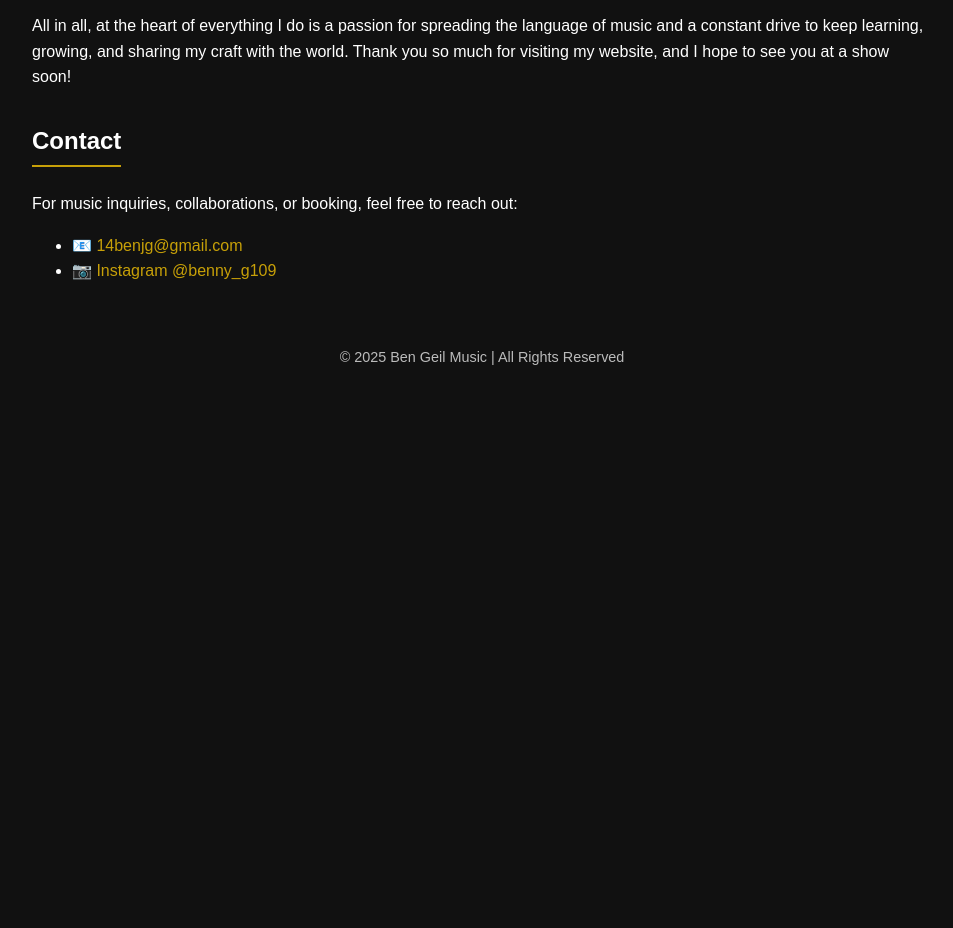
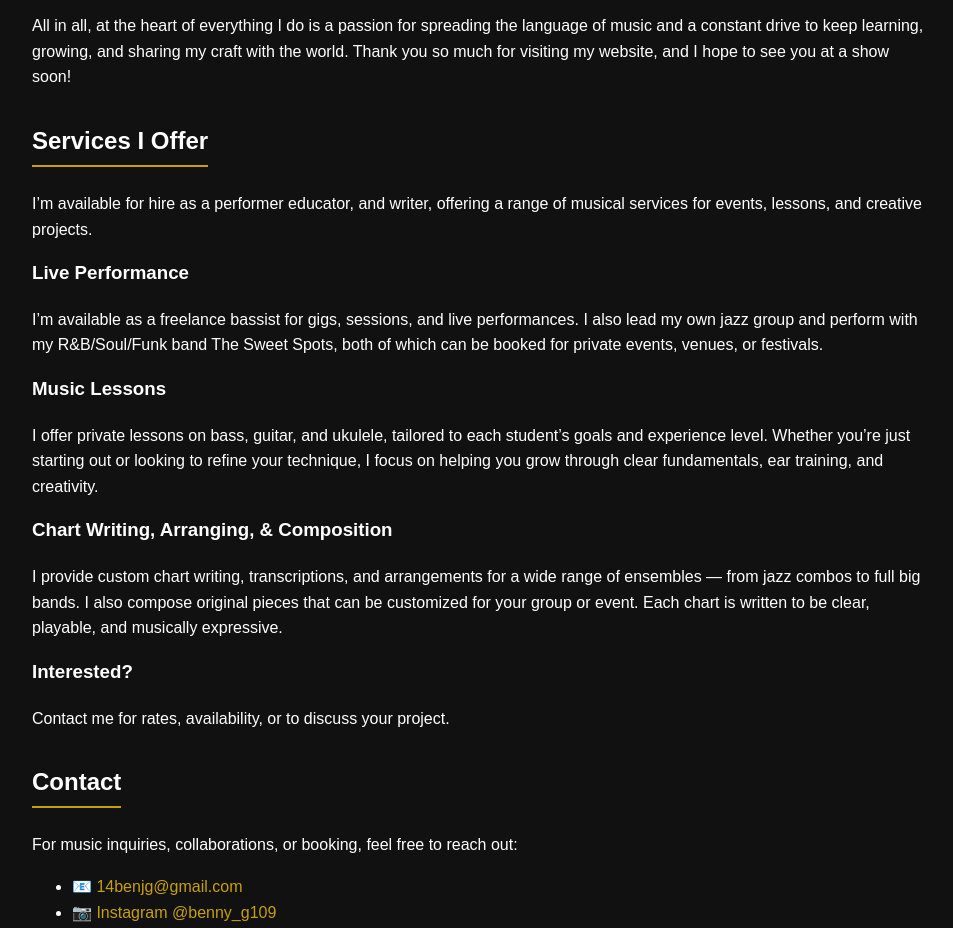
Before and after one commit to bengeil/bengeilmusic, a plain HTML site: page index.html in a window 1280 px wide. Shown: the part 1227-2155 px from the top of the page, without its empty margins (158-1111 px from the left). Before the commit the page ends 1627 px from the top, so only its background shows below. Drawn offline with Linux system fonts and the light colour scheme.

Commit message:
Update index.html

```diff
--- a/index.html
+++ b/index.html
@@ -59,7 +59,34 @@
             All in all, at the heart of everything I do is a passion for spreading the language of music and a constant drive
             to keep learning, growing, and sharing my craft with the world. Thank you so much for visiting my website, and I hope to see you at a show soon!
         </p>
-        </section>
+    </section>
+
+    <section id="services">
+        <h2>Services I Offer</h2>
+        <p>
+            I’m available for hire as a performer educator, and writer, offering a range of musical services for events, lessons, and creative projects.
+        </p>
+
+        <h3>Live Performance</h3>
+        <p>
+            I’m available as a freelance bassist for gigs, sessions, and live performances. I also lead my own jazz group and perform with my R&B/Soul/Funk band The Sweet Spots, both of which can be booked for private events, venues, or festivals.
+        </p>
+
+        <h3>Music Lessons</h3>
+        <p>
+            I offer private lessons on bass, guitar, and ukulele, tailored to each student’s goals and experience level. Whether you’re just starting out or looking to refine your technique, I focus on helping you grow through clear fundamentals, ear training, and creativity.
+        </p>
+
+        <h3>Chart Writing, Arranging, & Composition</h3>
+        <p>
+            I provide custom chart writing, transcriptions, and arrangements for a wide range of ensembles — from jazz combos to full big bands. I also compose original pieces that can be customized for your group or event. Each chart is written to be clear, playable, and musically expressive.
+        </p>
+
+        <h3>Interested?</h3>
+        <p>
+            Contact me for rates, availability, or to discuss your project.
+        </p>
+    </section>
 
 
     <!-- CONTACT -->
```
